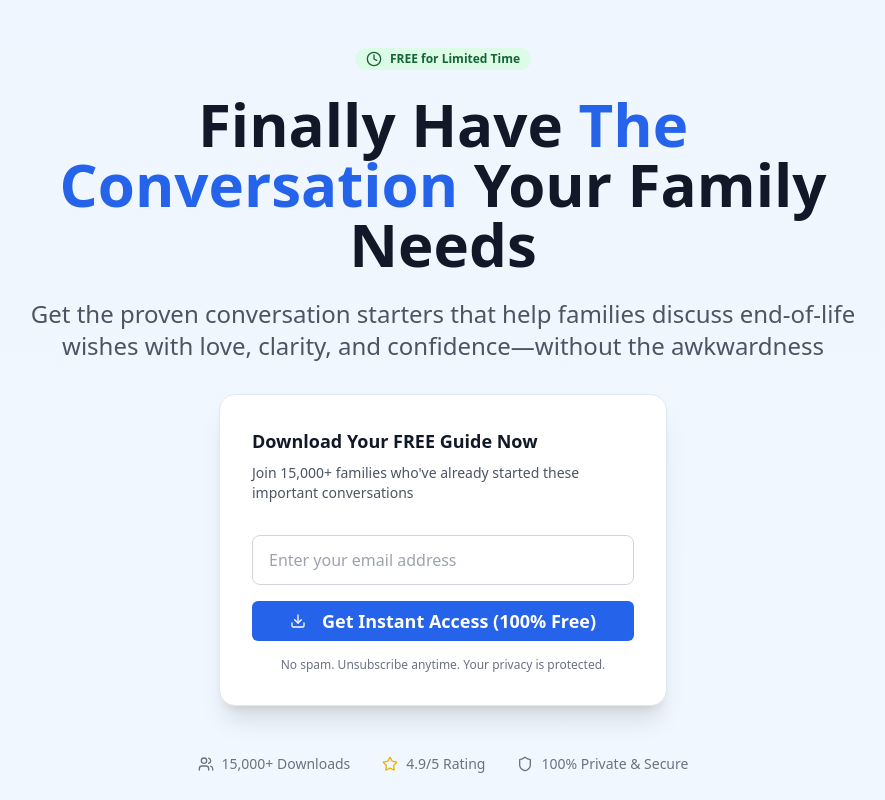
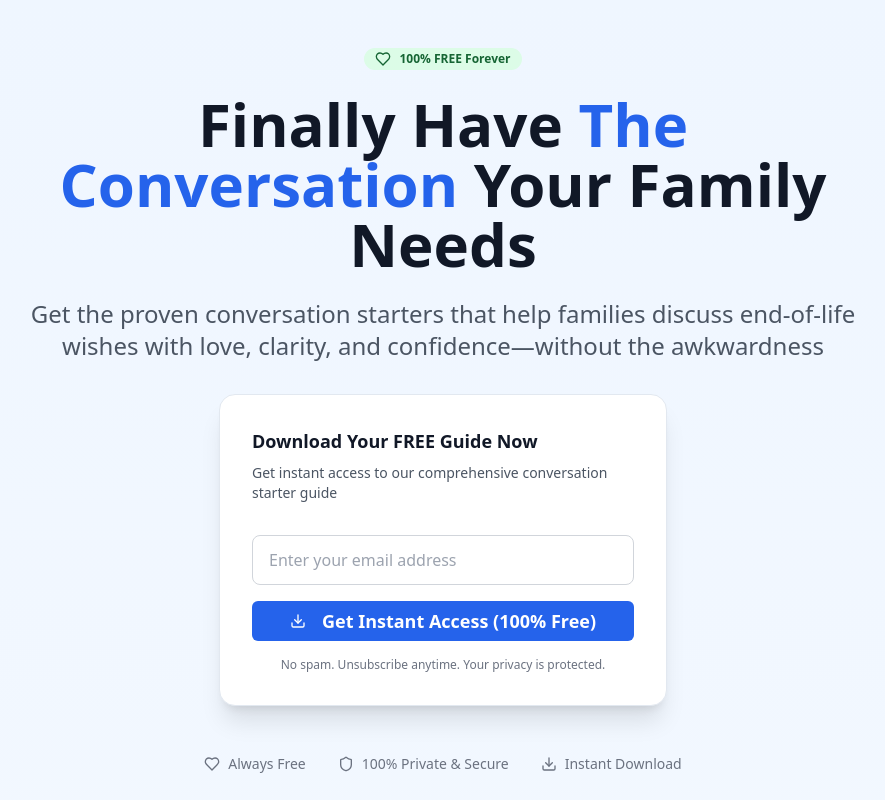
Before and after one commit to familylyfefix/end-of-life-conversation-starter-guide, a React (Vite) app: page / in a window 1280 px wide. Shown: the top 800 px of the page, without its empty margins (197-1082 px from the left). Built offline with nearby package versions, Linux system fonts and the light colour scheme.

Commit message:
Update landing page copy
- Changed the copy to reflect that the guide is free forever.
- Updated the number of families to reflect the recent launch.

```diff
--- a/src/pages/Index.tsx
+++ b/src/pages/Index.tsx
@@ -1,4 +1,3 @@
-
 import React, { useState } from 'react';
 import { Download, CheckCircle, Clock, Users, Heart, Shield, ArrowRight, Star, Quote } from 'lucide-react';
 import { Button } from '@/components/ui/button';
@@ -78,8 +77,8 @@ const Index = () => {
       <div className="container mx-auto px-4 pt-12 pb-20">
         <div className="text-center max-w-4xl mx-auto">
           <Badge className="mb-6 bg-green-100 text-green-800 hover:bg-green-100">
-            <Clock className="w-4 h-4 mr-2" />
-            FREE for Limited Time
+            <Heart className="w-4 h-4 mr-2" />
+            100% FREE Forever
           </Badge>
 
           {/* Primary Headline */}
@@ -101,7 +100,7 @@ const Index = () => {
                     Download Your FREE Guide Now
                   </h3>
                   <p className="text-sm text-gray-600 mb-4">
-                    Join 15,000+ families who've already started these important conversations
+                    Get instant access to our comprehensive conversation starter guide
                   </p>
                 </div>
                 <input
@@ -139,16 +138,16 @@ const Index = () => {
           {/* Trust Indicators */}
           <div className="flex flex-wrap justify-center items-center gap-8 text-sm text-gray-500">
             <div className="flex items-center">
-              <Users className="w-4 h-4 mr-2" />
-              15,000+ Downloads
-            </div>
-            <div className="flex items-center">
-              <Star className="w-4 h-4 mr-2 text-yellow-500" />
-              4.9/5 Rating
+              <Heart className="w-4 h-4 mr-2" />
+              Always Free
             </div>
             <div className="flex items-center">
               <Shield className="w-4 h-4 mr-2" />
               100% Private & Secure
+            </div>
+            <div className="flex items-center">
+              <Download className="w-4 h-4 mr-2" />
+              Instant Download
             </div>
           </div>
         </div>
@@ -287,10 +286,10 @@ const Index = () => {
       </div>
 
       {/* Urgency Section */}
-      <div className="bg-gradient-to-r from-orange-50 to-red-50 py-16">
+      <div className="bg-gradient-to-r from-blue-50 to-indigo-50 py-16">
         <div className="container mx-auto px-4 text-center">
           <div className="max-w-3xl mx-auto">
-            <Clock className="w-12 h-12 text-orange-600 mx-auto mb-6" />
+            <Heart className="w-12 h-12 text-blue-600 mx-auto mb-6" />
             <h2 className="text-3xl font-bold text-gray-900 mb-6">
               Don't Wait Until It's Too Late
             </h2>
@@ -298,11 +297,11 @@ const Index = () => {
               Every day that passes without these conversations is a missed opportunity for clarity and peace of mind. Start today—your future self and your family will thank you.
             </p>
             <div className="bg-white rounded-lg p-6 inline-block shadow-lg">
-              <p className="text-2xl font-bold text-orange-600 mb-2">
-                This guide is FREE now
+              <p className="text-2xl font-bold text-blue-600 mb-2">
+                This guide is completely FREE
               </p>
               <p className="text-gray-600">
-                But we may start charging for it soon as demand grows
+                Download it now and keep it forever
               </p>
             </div>
           </div>
@@ -357,7 +356,7 @@ const Index = () => {
             </Button>
 
             <p className="text-blue-200 text-sm">
-              Join thousands of families who've already started these vital conversations
+              Start meaningful conversations with your family today
             </p>
           </div>
         </div>
```
